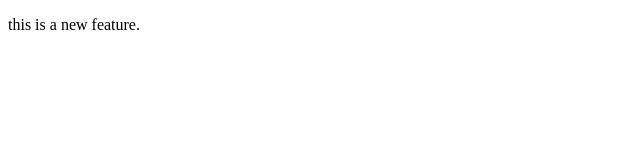
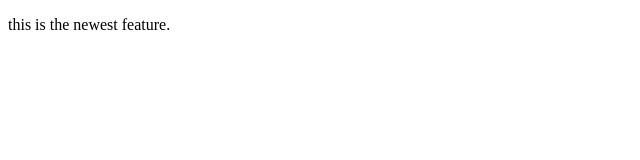
Before and after one commit to work-7221/LOCAL-REPO, a plain HTML site: page localrepo/index.html in a window 1280 px wide. Shown: the full height of the page, 0-640 px from the left. Drawn offline with Linux system fonts and the light colour scheme.

Commit message:
final changes

```diff
--- a/localrepo/index.html
+++ b/localrepo/index.html
@@ -6,7 +6,7 @@
     <title>This is a repo i made locally and then pushed it to github.</title>
 
     <p>
-        this is a new feature.
+        this is the newest feature.
     </p>
 </head>
 <body>
```
